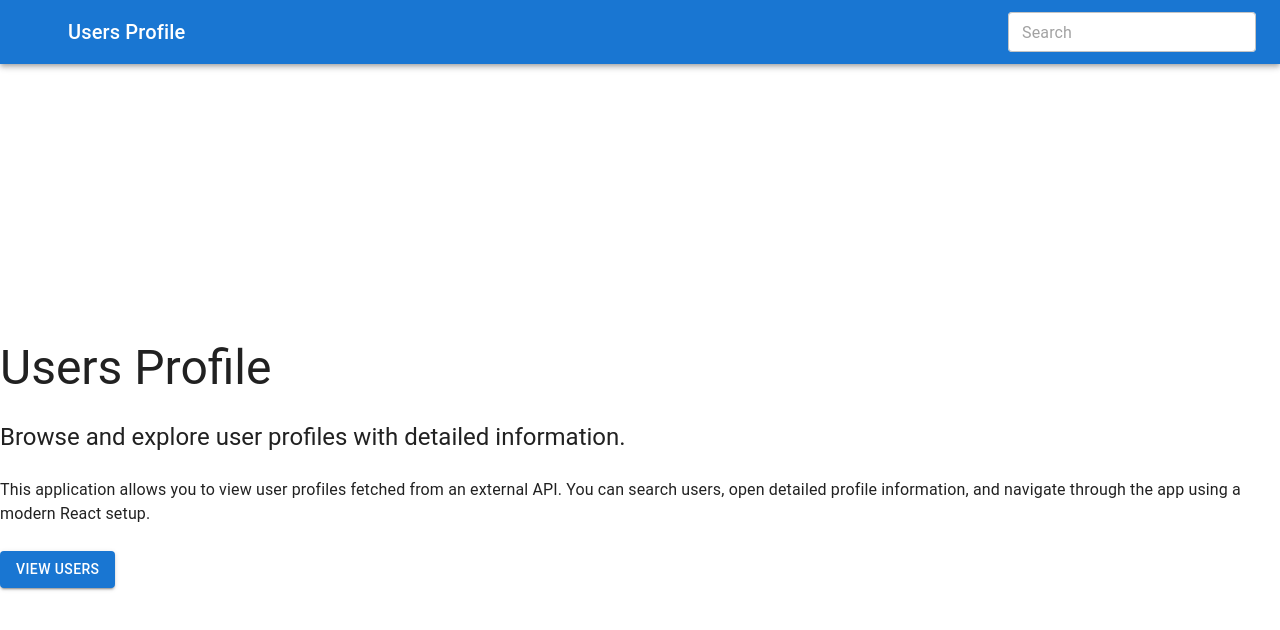
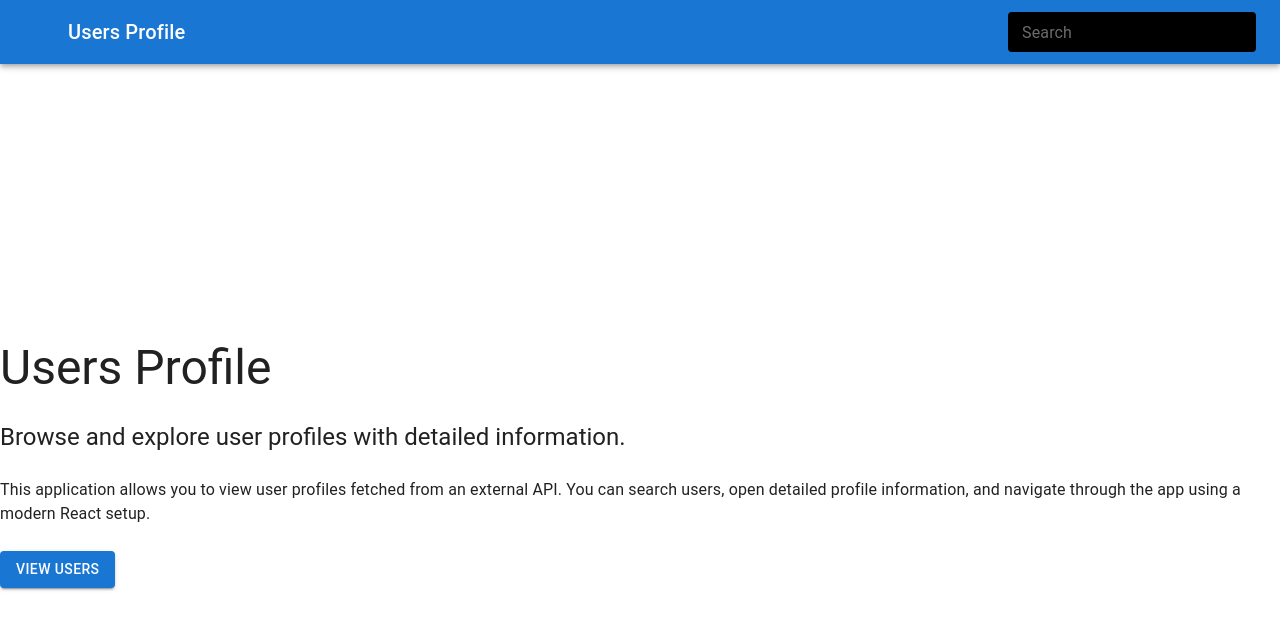
Before and after one commit to TeodorStevanovic/mui-demo, a React (Vite) app: page / in a window 1280 px wide. Shown: the top 630 px of the page. Built offline with nearby package versions, Linux system fonts and the light colour scheme; some icons are missing.

Commit message:
fix TextField input colors for light and dark theme modes

```diff
--- a/src/Layout.jsx
+++ b/src/Layout.jsx
@@ -59,6 +59,7 @@ const Layout = () => {
           handleCloseMenu={handleCloseMenu}
           searchTerm={searchTerm}
           setSearchTerm={setSearchTerm}
+          mode={mode}
         />
         <Outlet
           context={{
--- a/src/components/Header.jsx
+++ b/src/components/Header.jsx
@@ -18,6 +18,7 @@ const Header = ({
   handleCloseMenu,
   searchTerm,
   setSearchTerm,
+  mode,
 }) => {
   const navigate = useNavigate();
 
@@ -72,7 +73,11 @@ const Header = ({
             variant="outlined"
             size="small"
             placeholder="Search"
-            sx={{ backgroundColor: "white", borderRadius: 1 }}
+            sx={{
+              backgroundColor: mode === "dark" ? "#fff" : "#000",
+              borderRadius: 1,
+            }}
+            InputProps={{ sx: { color: mode === "dark" ? "#000" : "#fff" } }}
           />
         </Box>
       </Toolbar>
--- a/src/components/UserDialog.jsx
+++ b/src/components/UserDialog.jsx
@@ -2,6 +2,7 @@ import React from "react";
 import { Dialog, DialogTitle, DialogContent, Typography } from "@mui/material";
 
 const UserDialog = ({ openDialog, handleClose, selectUser, showUserEmail }) => {
+  // react port https://react.dev/reference/react-dom/createPortal za modale, dialoge i slicno
   return (
     <Dialog open={openDialog} onClose={handleClose}>
       <DialogTitle>About user:</DialogTitle>
@@ -9,7 +10,7 @@ const UserDialog = ({ openDialog, handleClose, selectUser, showUserEmail }) => {
         sx={{ display: "flex", flexDirection: "column", gap: "10px" }}
       >
         <Typography>
-          {" "}
+
           E-mail: {showUserEmail ? selectUser?.email : "E-mail is hidden."}{" "}
         </Typography>
         <Typography>Phone Number: {selectUser?.phone} </Typography>
```
